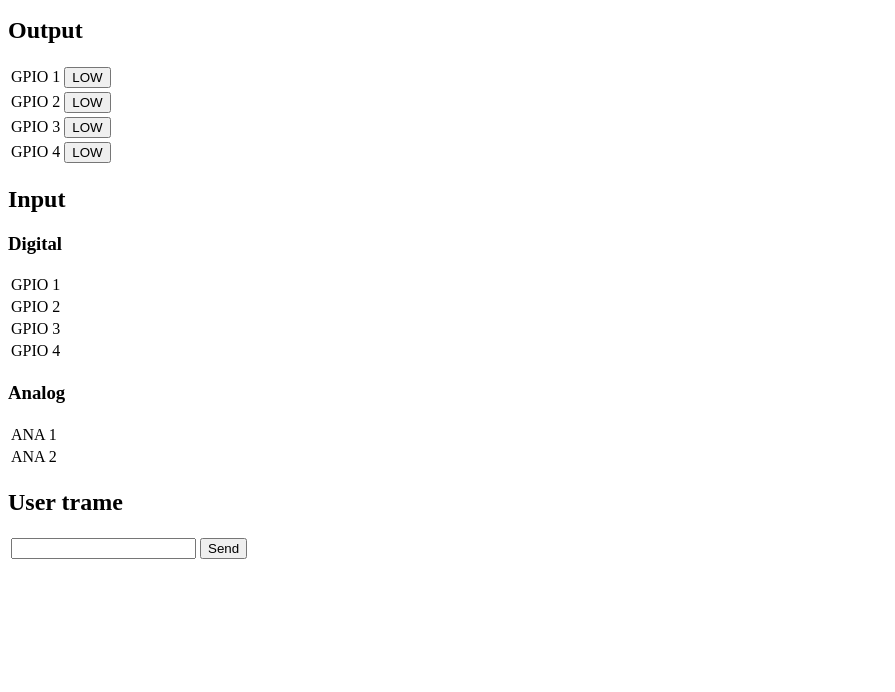
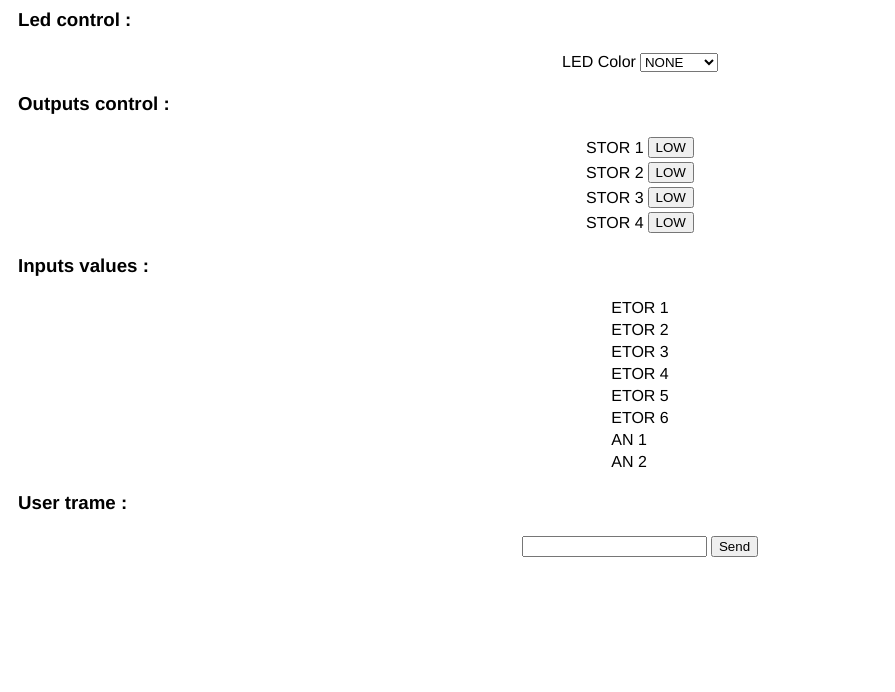
Before and after one commit to lefeuvre/ESP32, a plain HTML site: page data/index.html in a window 1280 px wide. Shown: the part 108-800 px from the top of the page, without its empty margins (0-895 px from the left). Drawn offline with Linux system fonts and the light colour scheme.

Commit message:
Update style

```diff
--- a/data/index.html
+++ b/data/index.html
@@ -1,11 +1,16 @@
 <!DOCTYPE html>
 	<head>
+		<title>ESP32 Web Server</title>
+		<meta name="viewport" content="width=device-width, initial-scale=1">
+		<link rel="icon" href="data:,">
+		<link rel="stylesheet" type="text/css" href="style.css">
 	</head>
 	<body>
 		<h1>OICore ESP32 Web Server</h1>
+		<h3>Led control :</h3>
 		<table>
 			<tr>
-				<td>LED</td>
+				<td>LED Color</td>
 				<td>
 					<select onChange="window.document.location.href=this.options[this.selectedIndex].value;">
 						<option>NONE</option>
@@ -20,51 +25,53 @@
 				</td>
 			</tr>
 		</table>
-		<h2>Output</h2>
+		<h3>Outputs control :</h3>
 		<table>
 			<tr>
-				<td>GPIO 1</td>
+				<td>STOR 1</td>
 				<td><button class="btn btn-danger">LOW</button></td>
 			</tr>
 			<tr>
-				<td>GPIO 2</td>
+				<td>STOR 2</td>
 				<td><button class="btn btn-success">LOW</button></td>
 			</tr>
 			<tr>
-				<td>GPIO 3</td>
+				<td>STOR 3</td>
 				<td><button class="btn btn-success">LOW</button></td>
 			</tr>
 			<tr>
-				<td>GPIO 4</td>
+				<td>STOR 4</td>
 				<td><button class="btn btn-success">LOW</button></td>
 			</tr>
 		</table>
-		<h2>Input</h2>
-		<h3>Digital</h3>
+		<h3>Inputs values :</h3>
 		<table>
 			<tr>
-				<td>GPIO 1</td>
+				<td>ETOR 1</td>
 			</tr>
 			<tr>
-				<td>GPIO 2</td>
+				<td>ETOR 2</td>
 			</tr>
 			<tr>
-				<td>GPIO 3</td>
+				<td>ETOR 3</td>
 			</tr>
 			<tr>
-				<td>GPIO 4</td>
+				<td>ETOR 4</td>
+			</tr>
+			<tr>
+				<td>ETOR 5</td>
+			</tr>
+			<tr>
+				<td>ETOR 6</td>
+			</tr>
+			<tr>
+				<td>AN 1</td>
+			</tr>
+			<tr>
+				<td>AN 2</td>
 			</tr>
 		</table>
-		<h3>Analog</h3>
-		<table>
-			<tr>
-				<td>ANA 1</td>
-			</tr>
-			<tr>
-				<td>ANA 2</td>
-			</tr>
-		</table>
-		<h2>User trame</h2>
+		<h3>User trame :</h3>
 		<table>
 			<tr>
 				<td><input /></td>
--- a/data/style.css
+++ b/data/style.css
@@ -0,0 +1,22 @@
+html {
+	font-family: Helvetica;
+	display: inline-block;
+	margin: 0px auto;
+}
+body {
+	margin-top: 50px;
+}
+h1 {
+	margin: 30px auto 30px;
+	text-align: center;
+}
+h3 {
+	margin-left: 10px;
+}
+p {
+	font-size: 14px;
+	margin-bottom: 10px;
+}
+table {
+	margin: auto;
+}
```
Also changed, not shown: 1 other file.
